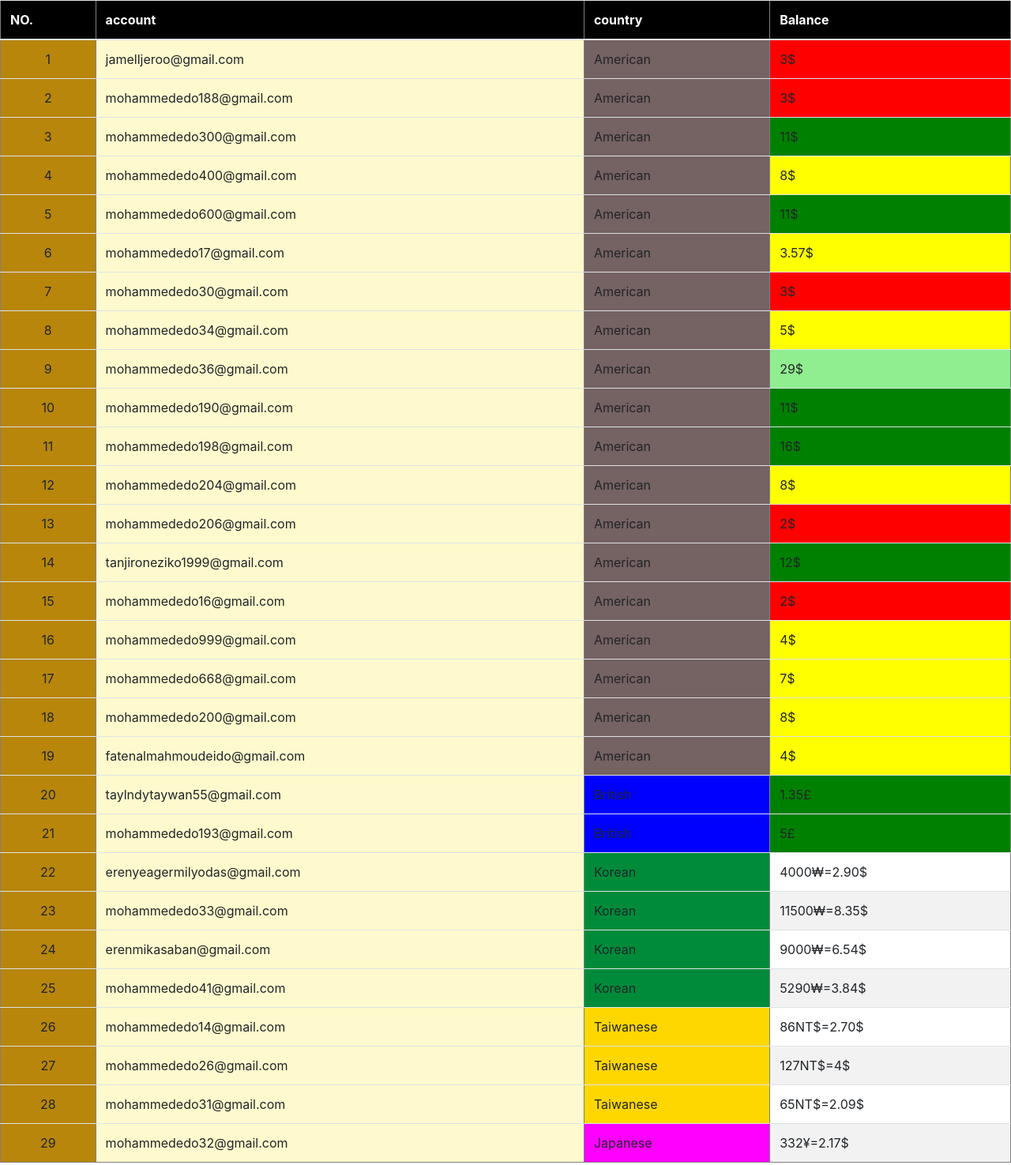
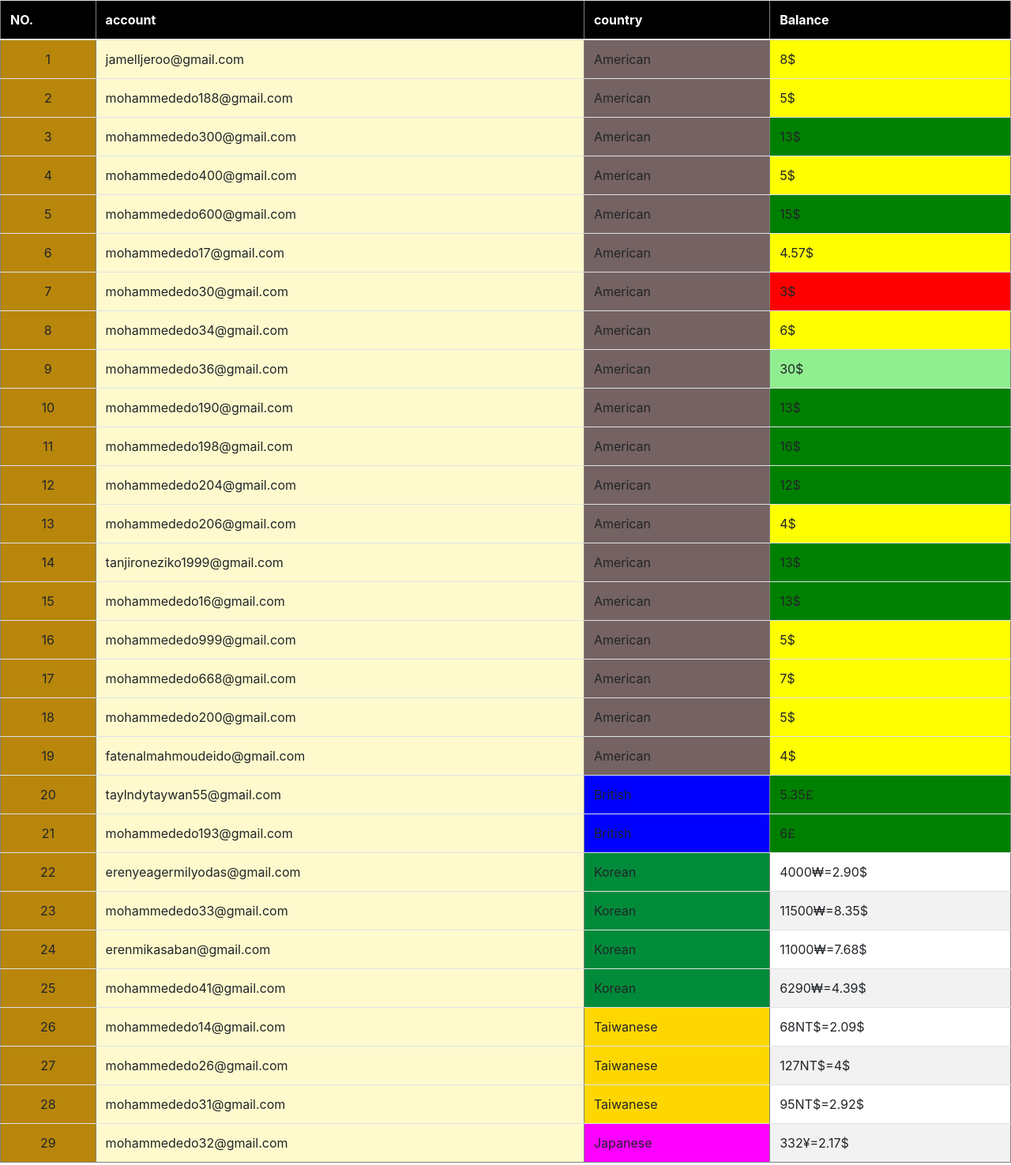
Before and after one commit to ABOBASHAR/Accounts_Balance, a plain HTML site: page index.html in a window 1280 px wide. Shown: the top 1475 px of the page at 79% size. Drawn offline with Linux system fonts and the light colour scheme.

Commit message:
Update index.html

```diff
--- a/index.html
+++ b/index.html
@@ -14,34 +14,34 @@
         <th>NO.</th><th>account</th><th>country</th><th>Balance</th>
         </thead>
 
-        <tr><td class="N">1</td><td class="email">jamelljeroo@gmail.com</td><td class="ame">American</td><td class="bal">3$</td></tr>
-        <tr><td class="N">2</td><td class="email">mohammededo188@gmail.com</td><td class="ame">American</td><td class="bal">3$</td></tr>
-        <tr><td class="N">3</td><td class="email">mohammededo300@gmail.com</td><td class="ame">American</td><td class="bal">11$</td></tr>
-        <tr><td class="N">4</td><td class="email">mohammededo400@gmail.com</td><td class="ame">American</td><td class="bal">8$</td></tr>
-        <tr><td class="N">5</td><td class="email">mohammededo600@gmail.com</td><td class="ame">American</td><td class="bal">11$</td></tr>
-        <tr><td class="N">6</td><td class="email">mohammededo17@gmail.com</td><td class="ame">American</td><td class="bal">3.57$</td></tr>
+        <tr><td class="N">1</td><td class="email">jamelljeroo@gmail.com</td><td class="ame">American</td><td class="bal">8$</td></tr>
+        <tr><td class="N">2</td><td class="email">mohammededo188@gmail.com</td><td class="ame">American</td><td class="bal">5$</td></tr>
+        <tr><td class="N">3</td><td class="email">mohammededo300@gmail.com</td><td class="ame">American</td><td class="bal">13$</td></tr>
+        <tr><td class="N">4</td><td class="email">mohammededo400@gmail.com</td><td class="ame">American</td><td class="bal">5$</td></tr>
+        <tr><td class="N">5</td><td class="email">mohammededo600@gmail.com</td><td class="ame">American</td><td class="bal">15$</td></tr>
+        <tr><td class="N">6</td><td class="email">mohammededo17@gmail.com</td><td class="ame">American</td><td class="bal">4.57$</td></tr>
         <tr><td class="N">7</td><td class="email">mohammededo30@gmail.com</td><td class="ame">American</td><td class="bal">3$</td></tr>
-        <tr><td class="N">8</td><td class="email">mohammededo34@gmail.com</td><td class="ame">American</td><td class="bal">5$</td></tr>
-        <tr><td class="N">9</td><td class="email">mohammededo36@gmail.com</td><td class="ame">American</td><td class="bal">29$</td></tr>
-        <tr><td class="N">10</td><td class="email">mohammededo190@gmail.com</td><td class="ame">American</td><td class="bal">11$</td></tr>
+        <tr><td class="N">8</td><td class="email">mohammededo34@gmail.com</td><td class="ame">American</td><td class="bal">6$</td></tr>
+        <tr><td class="N">9</td><td class="email">mohammededo36@gmail.com</td><td class="ame">American</td><td class="bal">30$</td></tr>
+        <tr><td class="N">10</td><td class="email">mohammededo190@gmail.com</td><td class="ame">American</td><td class="bal">13$</td></tr>
         <tr><td class="N">11</td><td class="email">mohammededo198@gmail.com</td><td class="ame">American</td><td class="bal">16$</td></tr>
-        <tr><td class="N">12</td><td class="email">mohammededo204@gmail.com</td><td class="ame">American</td><td class="bal">8$</td></tr>
-        <tr><td class="N">13</td><td class="email">mohammededo206@gmail.com</td><td class="ame">American</td><td class="bal">2$</td></tr>
-        <tr><td class="N">14</td><td class="email">tanjironeziko1999@gmail.com</td><td class="ame">American</td><td class="bal">12$</td></tr>
-        <tr><td class="N">15</td><td class="email">mohammededo16@gmail.com</td><td class="ame">American</td><td class="bal">2$</td></tr>
-        <tr><td class="N">16</td><td class="email">mohammededo999@gmail.com</td><td class="ame">American</td><td class="bal">4$</td></tr>
+        <tr><td class="N">12</td><td class="email">mohammededo204@gmail.com</td><td class="ame">American</td><td class="bal">12$</td></tr>
+        <tr><td class="N">13</td><td class="email">mohammededo206@gmail.com</td><td class="ame">American</td><td class="bal">4$</td></tr>
+        <tr><td class="N">14</td><td class="email">tanjironeziko1999@gmail.com</td><td class="ame">American</td><td class="bal">13$</td></tr>
+        <tr><td class="N">15</td><td class="email">mohammededo16@gmail.com</td><td class="ame">American</td><td class="bal">13$</td></tr>
+        <tr><td class="N">16</td><td class="email">mohammededo999@gmail.com</td><td class="ame">American</td><td class="bal">5$</td></tr>
         <tr><td class="N">17</td><td class="email">mohammededo668@gmail.com</td><td class="ame">American</td><td class="bal">7$</td></tr>
-        <tr><td class="N">18</td><td class="email">mohammededo200@gmail.com</td><td class="ame">American</td><td class="bal">8$</td></tr>
+        <tr><td class="N">18</td><td class="email">mohammededo200@gmail.com</td><td class="ame">American</td><td class="bal">5$</td></tr>
         <tr><td class="N">19</td><td class="email">fatenalmahmoudeido@gmail.com</td><td class="ame">American</td><td class="bal">4$</td></tr>
-        <tr><td class="N">20</td><td class="email">taylndytaywan55@gmail.com</td><td class="bri">British</td><td class="br">1.35£</td></tr>
-        <tr><td class="N">21</td><td class="email">mohammededo193@gmail.com</td><td class="bri">British</td><td class="br">5£</td></tr>
+        <tr><td class="N">20</td><td class="email">taylndytaywan55@gmail.com</td><td class="bri">British</td><td class="br">5.35£</td></tr>
+        <tr><td class="N">21</td><td class="email">mohammededo193@gmail.com</td><td class="bri">British</td><td class="br">6£</td></tr>
         <tr><td class="N">22</td><td class="email">erenyeagermilyodas@gmail.com</td><td class="kor">Korean</td><td class="kr">4000₩=2.90$</td></tr>
         <tr><td class="N">23</td><td class="email">mohammededo33@gmail.com</td><td class="kor">Korean</td><td class="kr">11500₩=8.35$</td></tr>
-        <tr><td class="N">24</td><td class="email">erenmikasaban@gmail.com</td><td class="kor">Korean</td><td class="kr">9000₩=6.54$</td></tr>
-        <tr><td class="N">25</td><td class="email">mohammededo41@gmail.com</td><td class="kor">Korean</td><td class="kr">5290₩=3.84$</td></tr>
-        <tr><td class="N">26</td><td class="email">mohammededo14@gmail.com</td><td class="tai">Taiwanese</td><td>86NT$=2.70$</td></tr>
+        <tr><td class="N">24</td><td class="email">erenmikasaban@gmail.com</td><td class="kor">Korean</td><td class="kr">11000₩=7.68$</td></tr>
+        <tr><td class="N">25</td><td class="email">mohammededo41@gmail.com</td><td class="kor">Korean</td><td class="kr">6290₩=4.39$</td></tr>
+        <tr><td class="N">26</td><td class="email">mohammededo14@gmail.com</td><td class="tai">Taiwanese</td><td>68NT$=2.09$</td></tr>
         <tr><td class="N">27</td><td class="email">mohammededo26@gmail.com</td><td class="tai">Taiwanese</td><td>127NT$=4$</td></tr>
-        <tr><td class="N">28</td><td class="email">mohammededo31@gmail.com</td><td class="tai">Taiwanese</td><td>65NT$=2.09$</td></tr>
+        <tr><td class="N">28</td><td class="email">mohammededo31@gmail.com</td><td class="tai">Taiwanese</td><td>95NT$=2.92$</td></tr>
         <tr><td class="N">29</td><td class="email">mohammededo32@gmail.com</td><td class="jap">Japanese</td><td>332¥=2.17$</td></tr>
     </table>
     <br><br>
@@ -58,10 +58,10 @@
         <tr><td class="N">8</td><td class="email">mohammededo200@gmail.com</td><td class="ame">American</td><td>3.00 Dollars discount</td><td>17/11/2024</td></tr>
         <tr><td class="N">9</td><td class="email">mohammededo33@gmail.com</td><td class="kor">Korean</td><td>2000₩ discount</td><td>20/11/2024</td></tr>
         </table>
-            <p style="text-align: center; font-size: 25px;">Total American Balance is:<span style="color: red;">150$</span></p>
-            <p style="text-align: center; font-size: 25px;">Total British Balance is:<span style="color: red;">6.35£ =8$</span></p>
-            <p style="text-align: center; font-size: 25px;">Total Korean Balance is:<span style="color: red;">297900₩ =21.63$</span></p>
-            <p style="text-align: center; font-size: 25px;">Total Taiwanese Balance is:<span style="color: red;">188NT$ =8.72$</span></p>
+            <p style="text-align: center; font-size: 25px;">Total American Balance is:<span style="color: red;">180$</span></p>
+            <p style="text-align: center; font-size: 25px;">Total British Balance is:<span style="color: red;">11.35£ =14.47$</span></p>
+            <p style="text-align: center; font-size: 25px;">Total Korean Balance is:<span style="color: red;">32790₩ =22.89$</span></p>
+            <p style="text-align: center; font-size: 25px;">Total Taiwanese Balance is:<span style="color: red;">290NT$ =8.91$</span></p>
             <p style="text-align: center; font-size: 25px;">Total Japanese Balance is:<span style="color: red;">332¥ =2.17$</span></p>
 
 </body>
```
